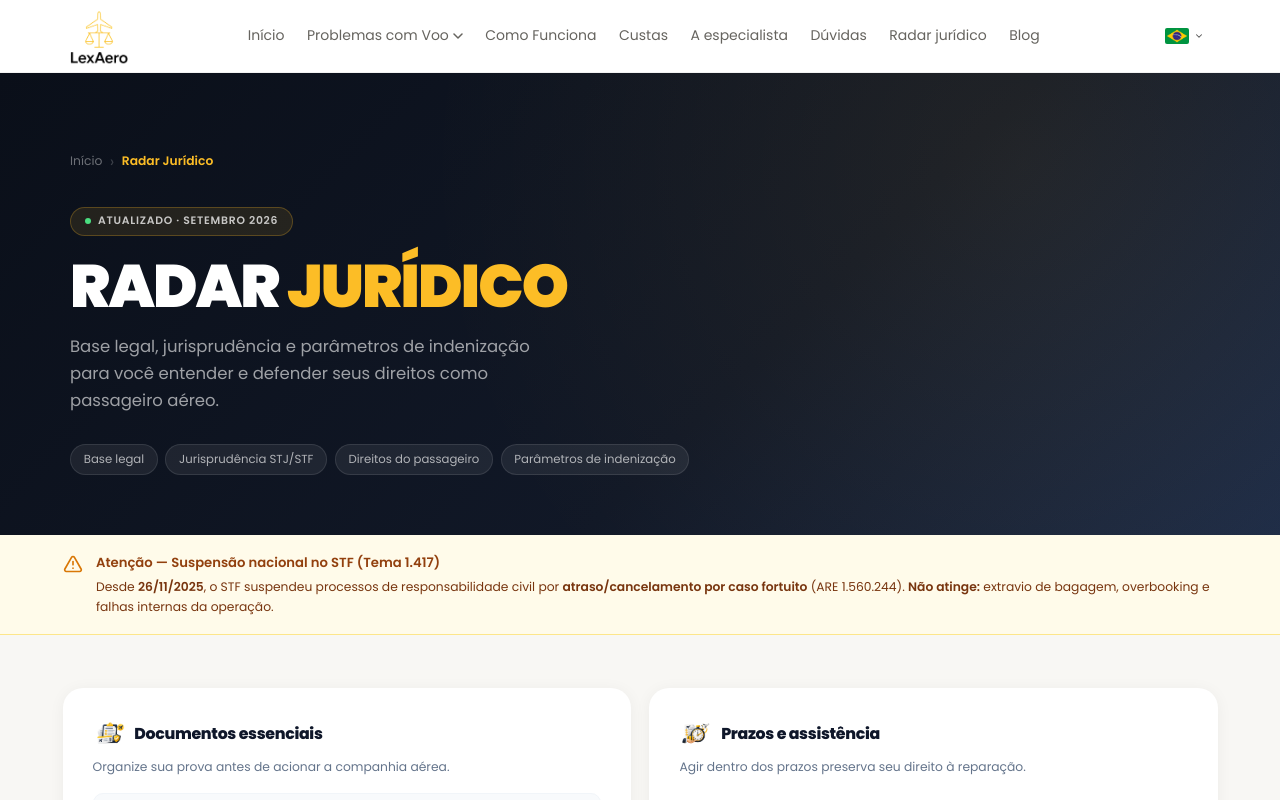
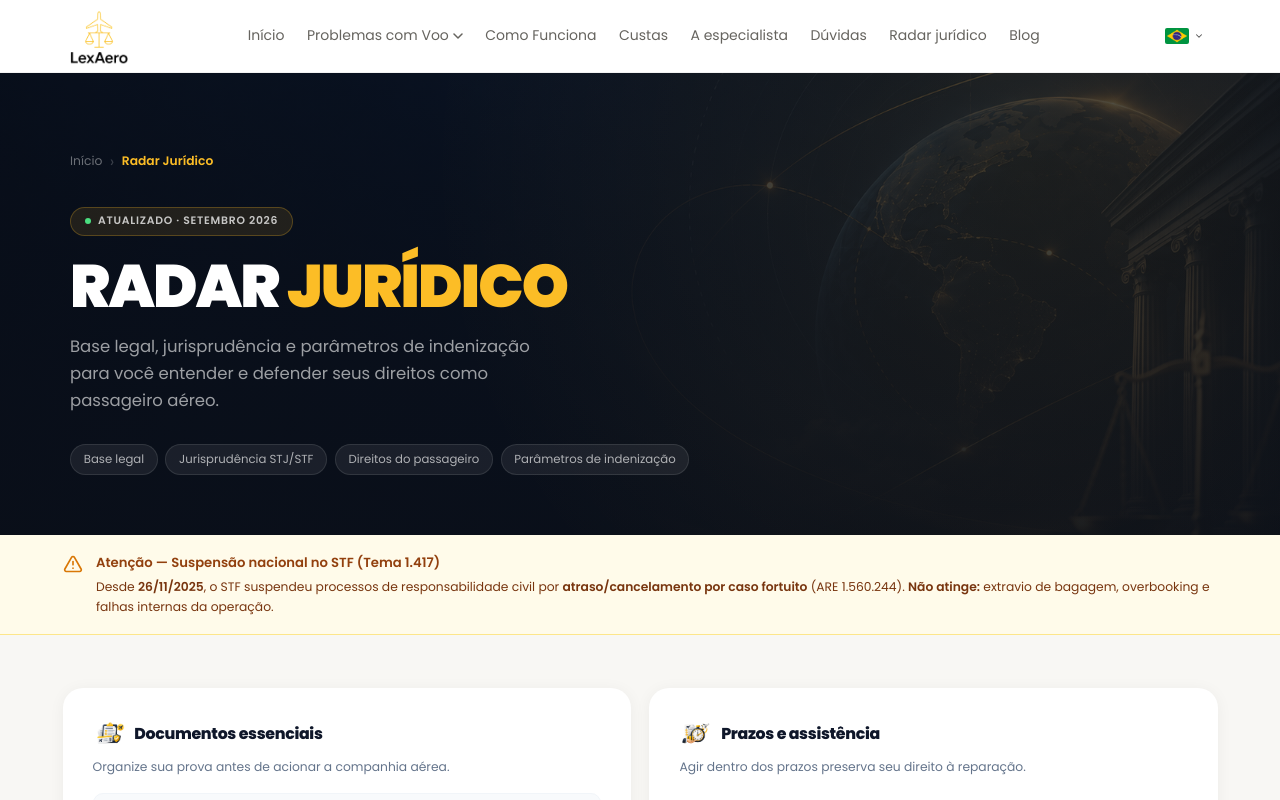
Before and after one commit to t0non/lpLexAero, a Next.js app: page /radar-juridico in a window 1280 px wide. Shown: the top 800 px of the page. Built offline with nearby package versions, Linux system fonts and the light colour scheme.

Commit message:
update radar juridico hero background image

```diff
--- a/src/app/radar-juridico/page.js
+++ b/src/app/radar-juridico/page.js
@@ -50,7 +50,10 @@ export default function RadarJuridicoPage() {
 
       {/* HERO */}
       <section style={{
-        background: "linear-gradient(135deg, #0a0f19 0%, #111827 60%, #1c2b48 100%)",
+        backgroundImage: "linear-gradient(rgba(10, 15, 25, 0.75), rgba(10, 15, 25, 0.95)), url('/background_radar.png')",
+        backgroundSize: "cover",
+        backgroundPosition: "center",
+        backgroundRepeat: "no-repeat",
         padding: "clamp(3rem, 8vw, 5rem) 1.5rem clamp(2.5rem, 6vw, 4rem)",
         position: "relative",
         overflow: "hidden",
```
